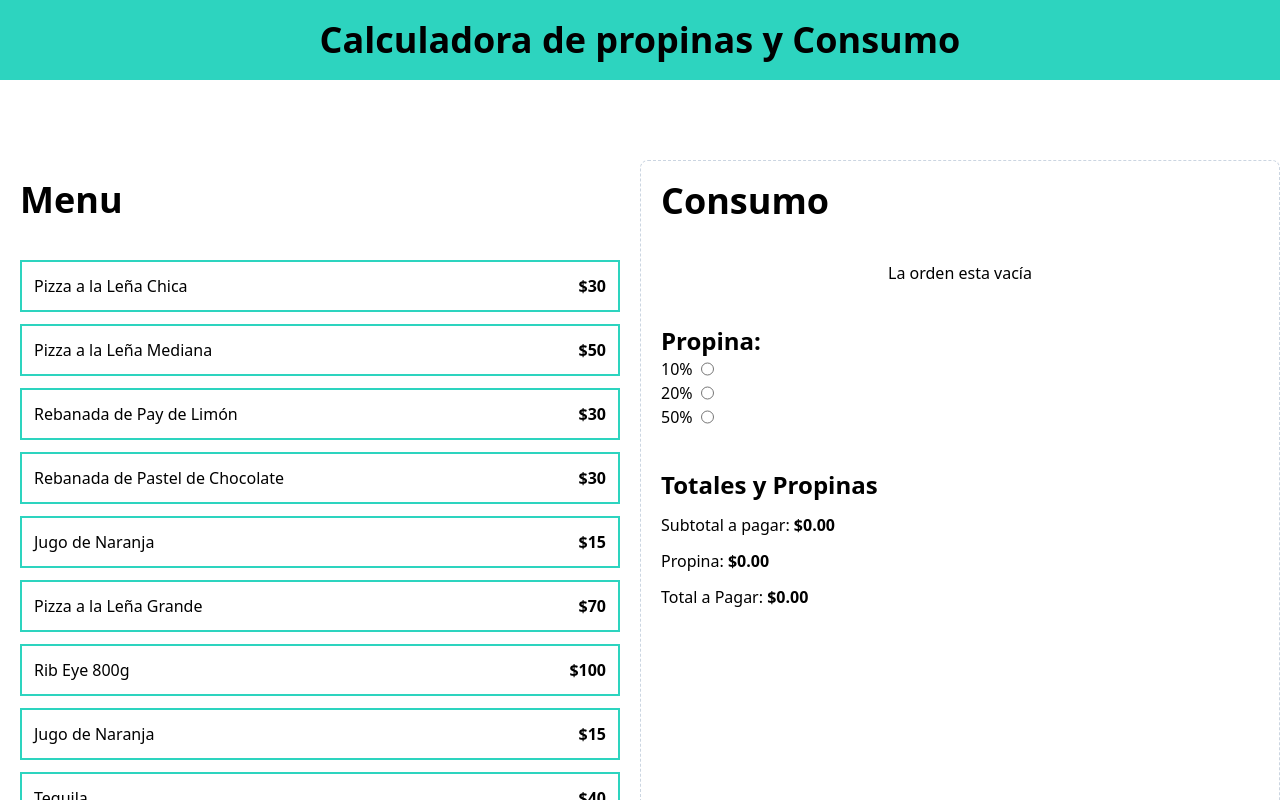
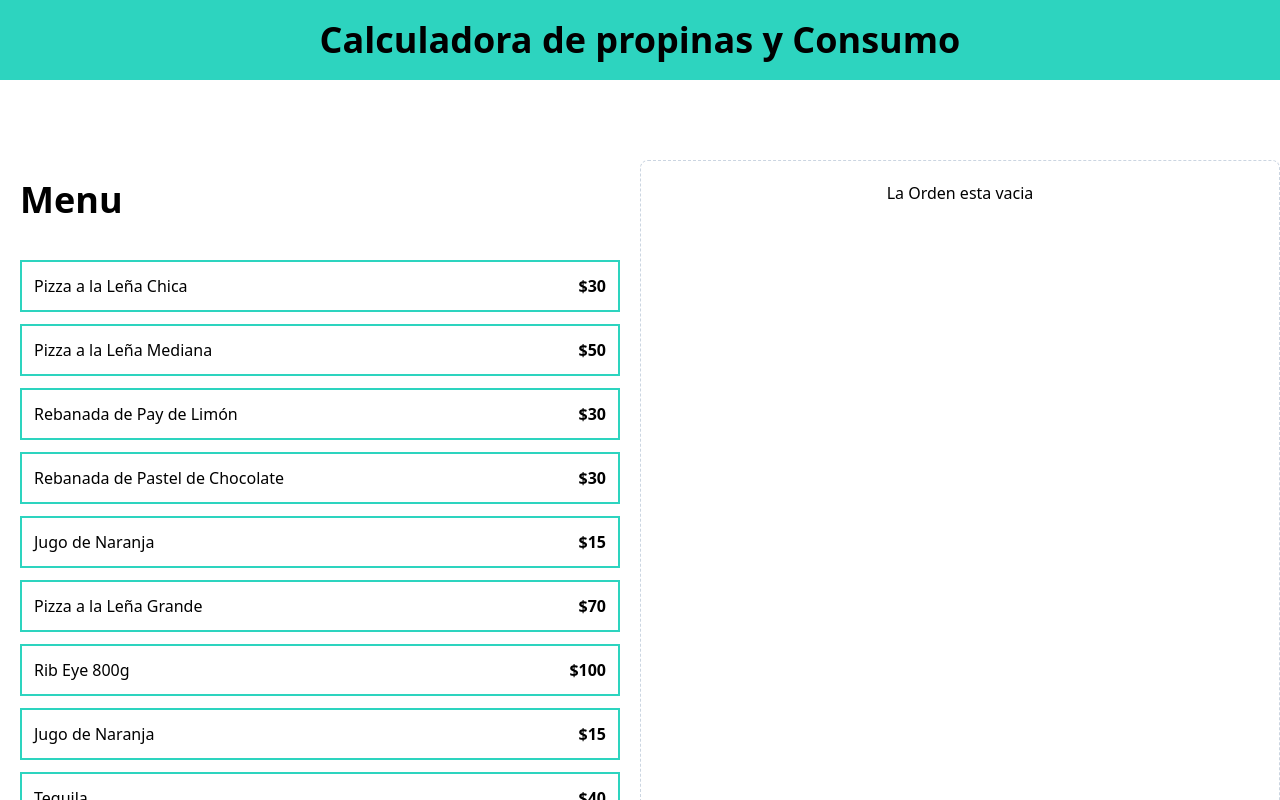
Before and after one commit to jimmy-bustillo/calculadora_propinas, a React (Vite) app: page / in a window 1280 px wide. Shown: the top 800 px of the page. Built offline with nearby package versions, Linux system fonts and the light colour scheme.

Commit message:
Añade el prop para resetear la orden

```diff
--- a/src/App.tsx
+++ b/src/App.tsx
@@ -6,7 +6,7 @@
 import useOrder from "./hooks/useOrder";
 
 function App() {
-	const { order, tip, setTip, addItem, removeItem } = useOrder();
+	const { order, tip, setTip, addItem, removeItem, placeOrder } = useOrder();
 
 	return (
 		<>
@@ -26,9 +26,15 @@
 					</div>
 				</div>
 				<div className=" border border-dashed border-slate-300 p-5 rounded-lg space-y-10">
-					<OrderContents order={order} removeItem={removeItem} />
-					<TipPercentageForm setTip={setTip} />
-					<OrderTotals order={order} tip={tip} />
+					{order.length > 0 ? (
+						<>
+							<OrderContents order={order} removeItem={removeItem} />
+							<TipPercentageForm setTip={setTip} tip={tip} />
+							<OrderTotals order={order} tip={tip} placeOrder={placeOrder} />
+						</>
+					) : (
+						<p className=" text-center">La Orden esta vacia</p>
+					)}
 				</div>
 			</main>
 		</>
```
